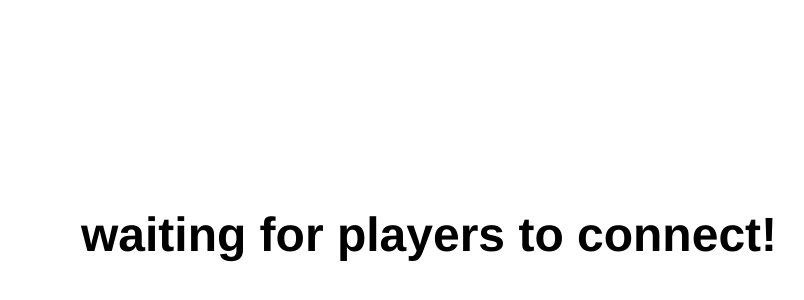
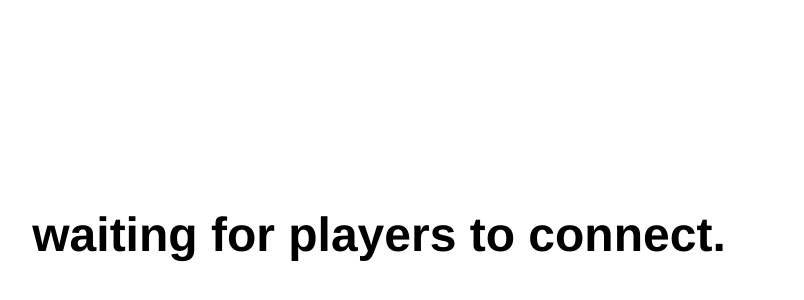
Before and after one commit to ivana94/next-socket-game, a Next.js app: page / in a window 1280 px wide. Shown: the part 174-474 px from the top of the page, without its empty margins (211-1015 px from the left). Built offline with nearby package versions, Linux system fonts and the light colour scheme; no server answers.

Commit message:
small style updates

```diff
--- a/pages/Numbers.js
+++ b/pages/Numbers.js
@@ -2,7 +2,7 @@ import React from "react";
 
 export default function Numbers({ currentNumber, move }) {
 	return (
-		<div>
+		<div className="numbers-container">
 			<h1>{currentNumber}</h1>
 			<div className="move-container">
 				<h2 className="move">
@@ -10,9 +10,14 @@ export default function Numbers({ currentNumber, move }) {
 				</h2>
 			</div>
 			<style jsx>{`
+				.numbers-container {
+					width: 100px;
+					height: 100px;
+					text-align: center;
+				}
+
 				.move {
-					border-radius: 50%;
-					background: red;
+					background: goldenrod;
 					text-align: center;
 				}
 			`}</style>
--- a/pages/PreGame.js
+++ b/pages/PreGame.js
@@ -9,14 +9,14 @@ export default function PreGame({
 		<div>
 			{gameReadyToStart && (
 				<React.Fragment>
-					<h1>Click this button to start the game!</h1>
+					<h1>Click this button to start the game.</h1>
 					<div className="button-container">
 						<button onClick={startGame}>start game</button>
 					</div>
 				</React.Fragment>
 			)}
 			{!gameReadyToStart && !currentNumber && (
-				<h1>waiting for players to connect!</h1>
+				<h1>waiting for players to connect.</h1>
 			)}
 			<style jsx>{`
 				.button-container {
```
